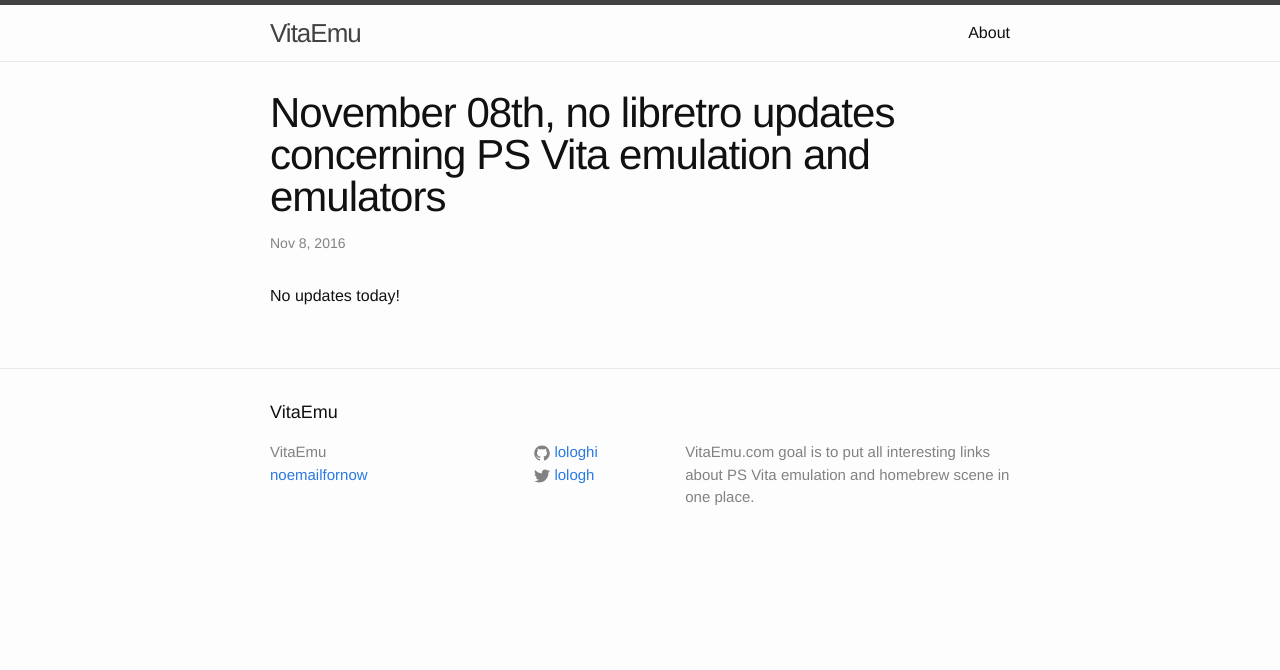
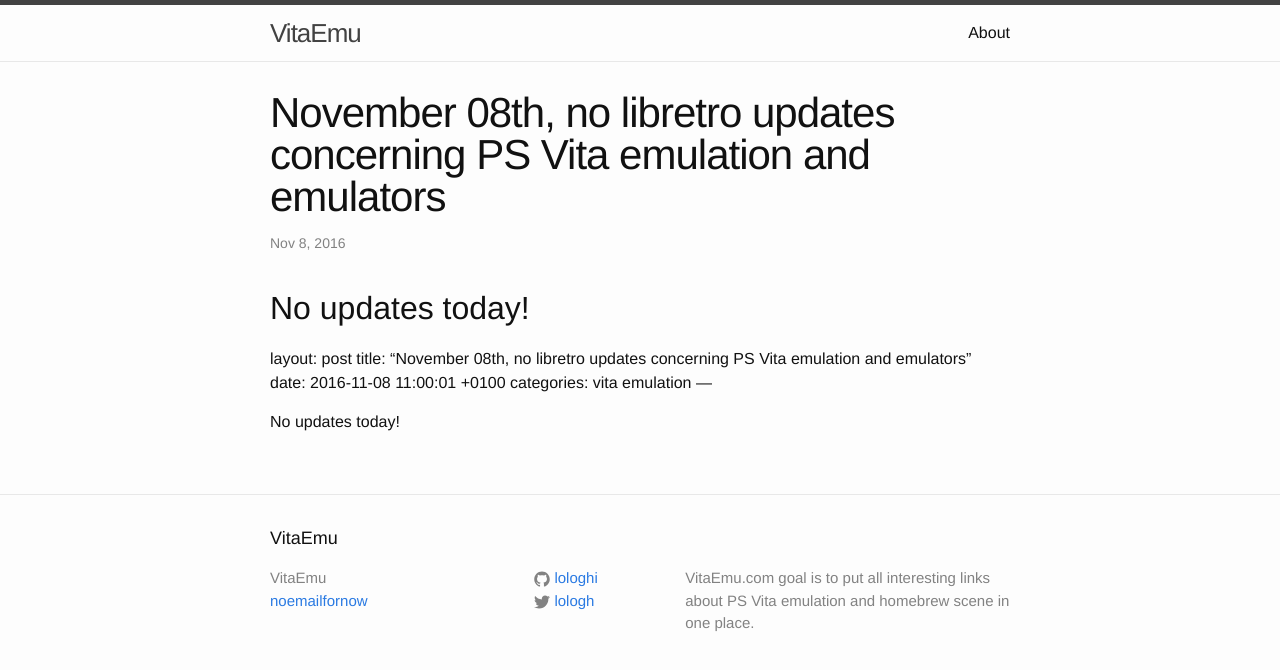
Before and after one commit to lologhi/vitaemu, a Jekyll site: the page built from _posts/2016-11-08-libretro-github-vita-emulator-related-events.markdown, in a window 1280 px wide. Shown: the top 670 px of the page. Built offline with Jekyll 4.4.1, drawn with Linux system fonts in a browser that asks for light colours.

Commit message:
Last github update

```diff
--- a/_posts/2016-11-08-libretro-github-vita-emulator-related-events.markdown
+++ b/_posts/2016-11-08-libretro-github-vita-emulator-related-events.markdown
@@ -6,3 +6,11 @@ categories: vita emulation
 ---
 
 No updates today!
+---
+layout: post
+title:  "November 08th, no libretro updates concerning PS Vita emulation and emulators"
+date:   2016-11-08 11:00:01 +0100
+categories: vita emulation
+---
+
+No updates today!
```
